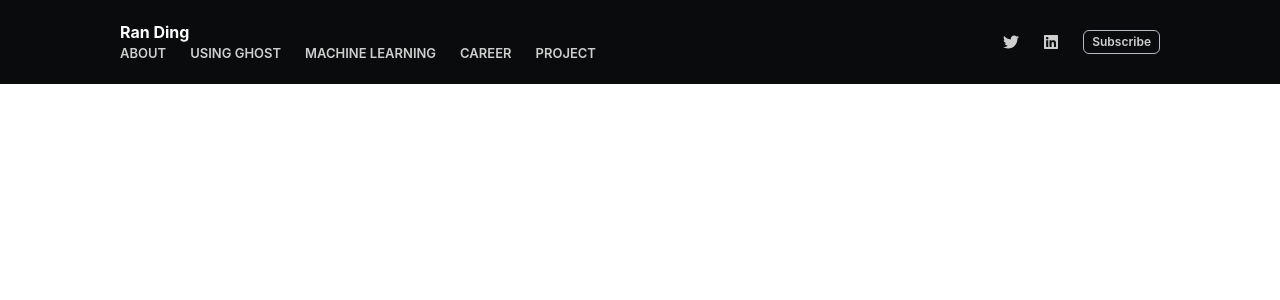
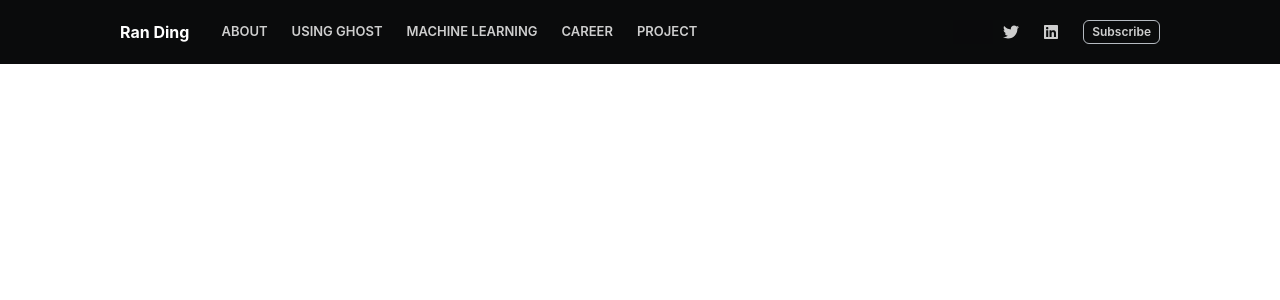
Before and after one commit to dingran/dingran.me, a Next.js app: page / in a window 1280 px wide. Shown: the top 300 px of the page. Built offline with nearby package versions, Linux system fonts and the light colour scheme.

Commit message:
fading out kind of working

```diff
--- a/pages/index.js
+++ b/pages/index.js
@@ -49,24 +49,7 @@ export default function Home({ children }) {
         overflow='hidden'
         whiteSpace='nowrap'
       >
-        <Box
-          flexGrow={1}
-          flexShrink={0}
-          flexBasis='auto'
-          id='left'
-          spacing={8}
-          _after={{
-            content: "''",
-            top: 0,
-            right: 0,
-            zIndex: 1000,
-            width: '40px',
-            height: '140px',
-            background: 'white',
-            // background:
-            // 'linear-gradient( to right, color-mod(var(--darkgrey) l(-5%) a(0)) 0%, color-mod(var(--darkgrey) l(-5%)) 100%)',
-          }}
-        >
+        <HStack id='left' spacing={8} isTruncated>
           <Box id='logo' fontWeight='bold'>
             Ran Ding
           </Box>
@@ -82,17 +65,32 @@ export default function Home({ children }) {
             <FancyLink url='/about'>Career</FancyLink>
             <FancyLink url='/about'>Project</FancyLink>
           </HStack>
-        </Box>
-        {/* <Spacer /> */}
-        <HStack spacing={6} pl={5} flexGrow={0} flexShrink={1} flexBasis='auto'>
+        </HStack>
+        <Spacer id='spacer' />
+        <HStack
+          spacing={6}
+          flexGrow={0}
+          flexShrink={1}
+          flexBasis='auto'
+          _before={{
+            content: "''",
+            position: 'relative',
+            top: 0,
+            left: '-10px',
+            zIndex: 1000,
+            width: '40px',
+            height: '100%',
+            background: '#0a0b0c',
+            opacity: 0.6,
+            // bgGradient: 'linear( to-l, #0a0b0c,  #ffffff)',
+          }}
+        >
           <Link opacity={0.8} _hover={{ opacity: '1.0' }}>
             <FaTwitter />
           </Link>
-
           <Link opacity={0.8} _hover={{ opacity: '1.0' }}>
             <FaLinkedin />
           </Link>
-          {largeScreen ? (
           <Button
             size='xs'
             variant='outline'
@@ -101,9 +99,6 @@ export default function Home({ children }) {
           >
             Subscribe
           </Button>
-          ) : (
-            <></>
-          )}
         </HStack>
       </Flex>
     </Box>
```
Lines whose indentation alone changed are shown as unchanged.
